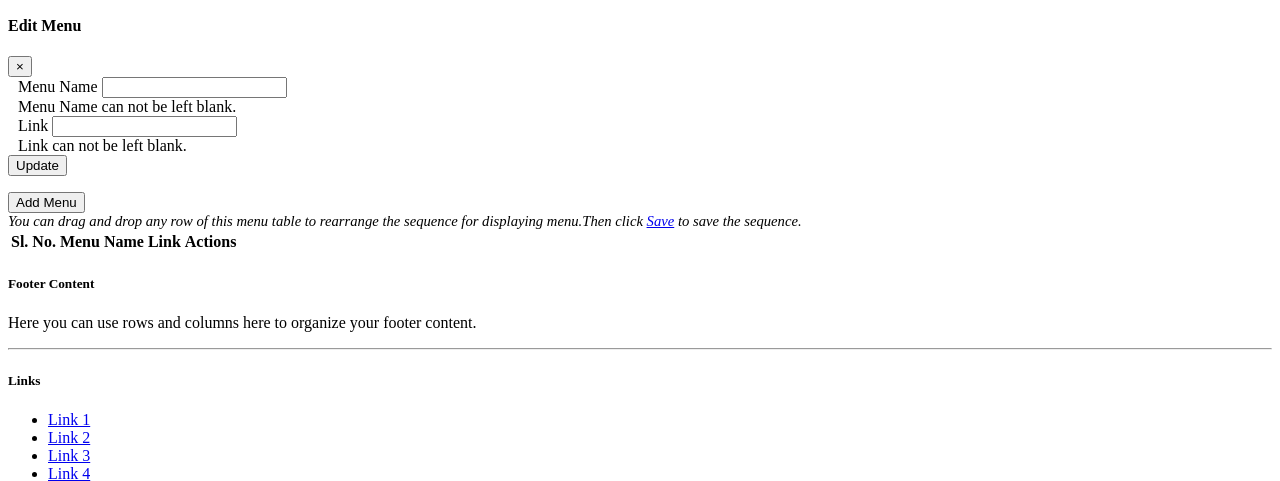
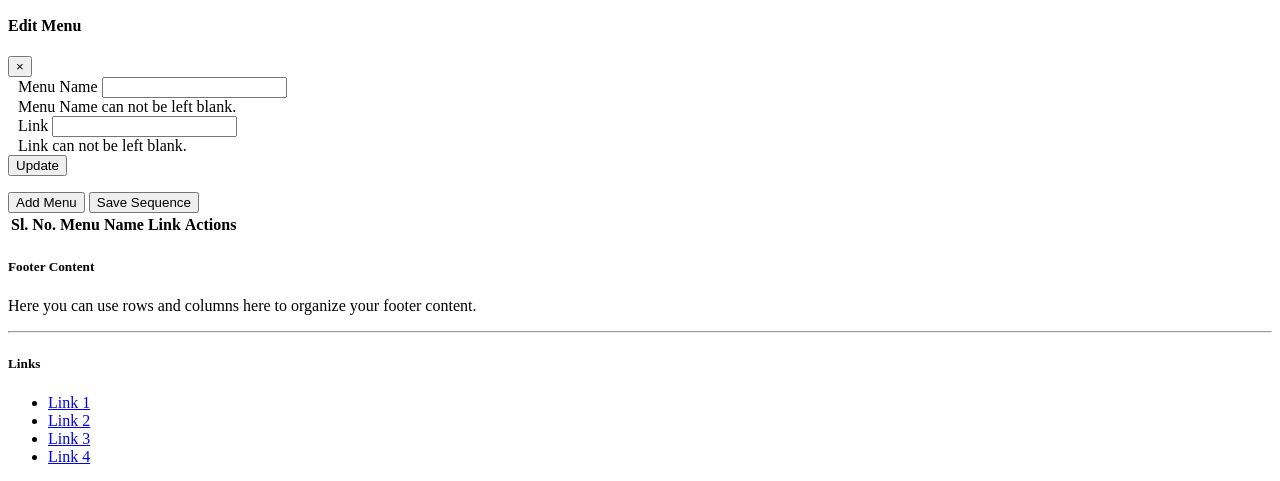
Before and after one commit to Nganthoiba/HighCourtCertify, a PHP site: template Views/Menu/displayMenu.view.php in a window 1280 px wide. Shown: the part 220-701 px from the top of the page. Run offline with PHP 8.4, Linux system fonts and the light colour scheme; the template is opened without the code that fills it, so the values that code supplies are empty.

Commit message:
layout changes

```diff
--- a/Views/Menu/displayMenu.view.php
+++ b/Views/Menu/displayMenu.view.php
@@ -1,7 +1,8 @@
 <div class="container-fluid">
     <link href="<?=Config::get('host')?>/root/jquery_ui/jquery-ui.css" rel="stylesheet">
     <link href="<?=Config::get('host')?>/root/jquery_ui/sortable_table/ui_sortable_table.css" rel="stylesheet" type="text/css"/>
-
+    <link href="<?= Config::get('host') ?>/root/MDB/css/dataTable.css" rel="stylesheet"
+          type="text/css"/>
     <!-- The Add Menu Modal -->
     <div class="modal fade" id="addMenuModal">
         <div class="modal-dialog">
@@ -82,16 +83,14 @@
     </div>
     <!-- END OF EDIT MENU MODAL -->
     <div class="row">
-        <div class="col-sm-2">
+        <div class="">
             <button type="button" class="btn btn-blue" data-toggle="modal" data-target="#addMenuModal">Add Menu</button>
-        </div>
-        <div class="col-sm-10 alert alert-light" style="font-size: 11pt; font-style: italic">
-            You can drag and drop any row of this menu table to rearrange the sequence for
-            displaying menu.Then click <a href="javascript:saveMenuSequence();">Save</a> to save the sequence.
+            <button type="button" class="btn btn-blue" onclick="saveMenuSequence()"
+                    title='You can drag and drop any row of this menu table to rearrange the sequence for displaying menu.Then click Save to save the sequence.'>Save Sequence</button>
         </div>
     </div>
     <!-- MENU DISPLAY TABLE -->
-    <table class="table_style yellow_header row_sortable_table">
+    <table id="display_menu_table" class="table_style yellow_header row_sortable_table">
         <thead>
             <tr>
                 <th>Sl. No.</th>
@@ -106,8 +105,19 @@
     </table>
     <script type="text/javascript" src="<?=Config::get('host')?>/root/jquery_ui/jquery-ui.js"></script>
     <script type="text/javascript" src="<?=Config::get('host')?>/root/jquery_ui/sortable_table/ui_sortable_table.js"></script>
+    <script src="<?=Config::get('host')?>/root/MDB/js/dataTable.js" type="text/javascript"></script>
+    <script src="<?=Config::get('host')?>/root/MDB/js/dataTables.bootstrap4.js" type="text/javascript"></script>
+
     <script type="text/javascript">
-        getMenu();
+        $(document).ready(function () {
+            getMenu();
+            $('#display_menu_table').DataTable({
+                "language":{
+                    "emptyTable":"No record available."
+                }
+            });
+        });
+
         var add_menu_form = document.forms["add_menu_form"];
         var edit_menu_form = document.forms["edit_menu_form"];
 
@@ -221,7 +231,7 @@
             var layout = "";
             for(var i=0;i<menus.length; i++){
                 var menu = menus[i];
-                layout += "<tr data-value='"+menu.menu_id+"'>"+
+                layout += "<tr data-value='"+menu.menu_id+"' title='You can drag and drop any row of this menu table to rearrange the sequence for displaying menu.Then click Save to save the sequence.'>"+
                     "<td><span>"+(i+1)+"</span></td>"+
                     "<td>"+menu.menu_name+"</td>"+
                     "<td>"+menu.link+"</td>"+
--- a/root/jquery_ui/sortable_table/ui_sortable_table.css
+++ b/root/jquery_ui/sortable_table/ui_sortable_table.css
@@ -22,5 +22,5 @@
     */
 }
 .row_sortable_table tbody tr {
-    cursor:grab
+    cursor:grab;
 }
```
Also changed, not shown: Views/Menu/displaySubMenu.view.php (+13 -1 lines).
